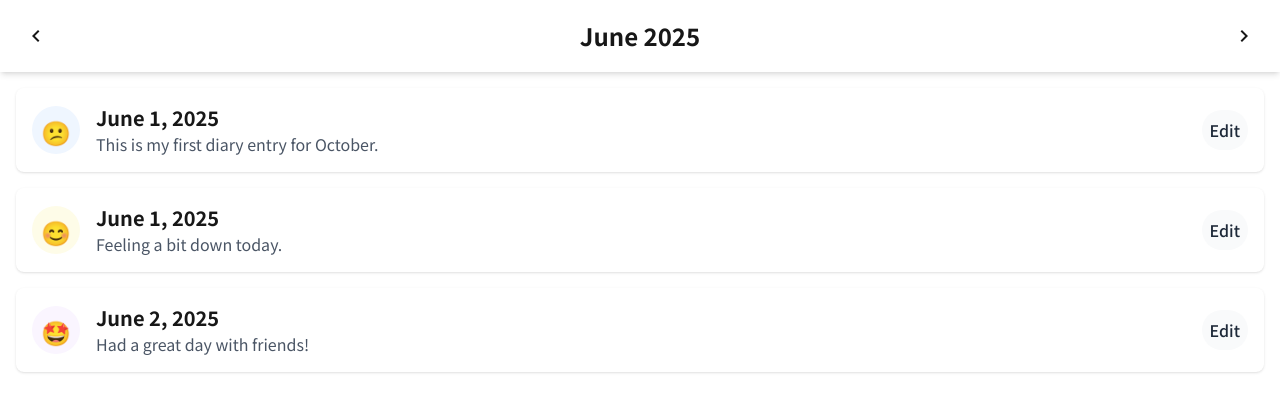
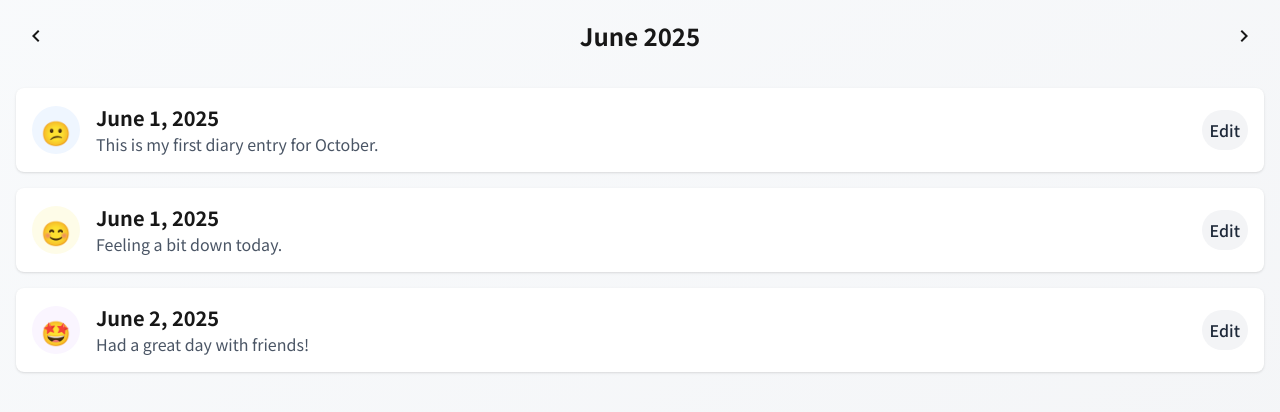
Before and after one commit to nada5un/emotion-diary-next, a Next.js app: page / in a window 1280 px wide. Shown: the top 412 px of the page. Built offline with nearby package versions, Linux system fonts and the light colour scheme.

Commit message:
add: implement Header component and update Home to use it

```diff
--- a/src/app/page.tsx
+++ b/src/app/page.tsx
@@ -1,7 +1,7 @@
 "use client";
 
 import Button from "@/components/buttons/Button";
-import IconButton from "@/components/buttons/IconButton";
+import Header from "@/components/Header";
 import { EMOTIONS } from "@/constants/emotion";
 
 function Home() {
@@ -26,33 +26,31 @@ function Home() {
         },
     ];
     return (
-        <div>
-            <header className="flex items-center justify-between p-4 bg-white shadow-md">
-                <IconButton
-                    iconName={"chevron_left"}
-                    onClick={() => console.log("Previous Month")}
-                />
-                <h1 className="text-2xl font-bold">
-                    {new Date().toLocaleString("en-US", {
-                        month: "long",
-                        year: "numeric",
-                    })}
-                </h1>
-                <IconButton
-                    iconName={"chevron_right"}
-                    onClick={() => console.log("Next Month")}
-                />
-            </header>
+        <div className="min-h-screen bg-gradient-to-br from-slate-50 to-gray-100">
+            <Header
+                title={new Date().toLocaleString("en-US", {
+                    month: "long",
+                    year: "numeric",
+                })}
+                leftButton={{
+                    iconName: "chevron_left",
+                    onClick: () => console.log("Previous Month"),
+                }}
+                rightButton={{
+                    iconName: "chevron_right",
+                    onClick: () => console.log("Next Month"),
+                }}
+            />
 
             <div className="p-4">
                 <ul className="space-y-4">
                     {dummyData.map((entry) => (
                         <li
                             key={entry.id}
-                            className={`flex p-4 rounded-lg shadow items-center transition-colors duration-150 hover:bg-gray-50`}
+                            className={`flex p-4 rounded-lg shadow items-center transition-colors duration-150 bg-white hover:bg-gray-100`}
                         >
                             <div
-                                className={`w-12 h-12 flex items-center justify-center rounded-full mr-4 ${entry.emotion.bgColor}`}
+                                className={`w-12 h-12 flex items-center justify-center rounded-full mr-4 shrink-0 ${entry.emotion.bgColor}`}
                             >
                                 <span className="material-icons text-blue-500">
                                     {entry.emotion.emoji}
--- /dev/null
+++ b/src/components/Header.tsx
@@ -0,0 +1,43 @@
+import React from "react";
+import IconButton from "@/components/buttons/IconButton";
+
+// header button
+interface HeaderIconButtonProps {
+    iconName: string;
+    onClick?: () => void;
+}
+
+// header component
+interface HeaderProps {
+    title: string;
+    leftButton?: HeaderIconButtonProps;
+    rightButton?: HeaderIconButtonProps;
+}
+
+function Header({ title, leftButton, rightButton }: HeaderProps) {
+    return (
+        <header className="flex items-center justify-between p-4 relative">
+            <div className="flex-1 flex justify-start">
+                {leftButton && (
+                    <IconButton
+                        iconName={leftButton.iconName}
+                        onClick={leftButton.onClick}
+                    />
+                )}
+            </div>
+            <div className="flex-1 flex justify-center">
+                <h1 className="text-2xl font-bold text-center">{title}</h1>
+            </div>
+            <div className="flex-1 flex justify-end">
+                {rightButton && (
+                    <IconButton
+                        iconName={rightButton.iconName}
+                        onClick={rightButton.onClick}
+                    />
+                )}
+            </div>
+        </header>
+    );
+}
+
+export default Header;
--- a/src/components/buttons/Button.tsx
+++ b/src/components/buttons/Button.tsx
@@ -4,24 +4,38 @@ interface ButtonProps {
     label?: string;
     onClick?: () => void;
     disabled?: boolean;
+    state?: "default" | "positive" | "negative";
 }
+
+const getButtonClass = (state: ButtonProps["state"]) => {
+    switch (state) {
+        case "positive":
+            return "bg-black text-white hover:bg-gray-700";
+        case "negative":
+            return "bg-red-500 text-white hover:bg-red-600";
+        default:
+            return "bg-gray-100 text-gray-800 hover:bg-gray-300";
+    }
+};
 
 const Button = ({
     label,
     onClick = () => {},
     disabled = false,
+    state = "default",
 }: ButtonProps) => {
     return (
         <button
             type="button"
-            className="group p-2 rounded-full bg-gray-50 transition-colors duration-150 relative overflow-hidden cursor-pointer text-gray-800 hover:bg-gray-300 disabled:opacity-50"
+            className={`group p-2 rounded-full transition-colors duration-150 relative overflow-hidden cursor-pointer ${getButtonClass(
+                state,
+            )}`}
             onClick={onClick}
             disabled={disabled}
         >
             {label && (
                 <span className="z-10 relative font-medium">{label}</span>
             )}
-            <span className="absolute inset-0 w-full h-full rounded-full bg-gray-200 opacity-0 group-hover:opacity-100 transition-opacity duration-150" />
         </button>
     );
 };
```
